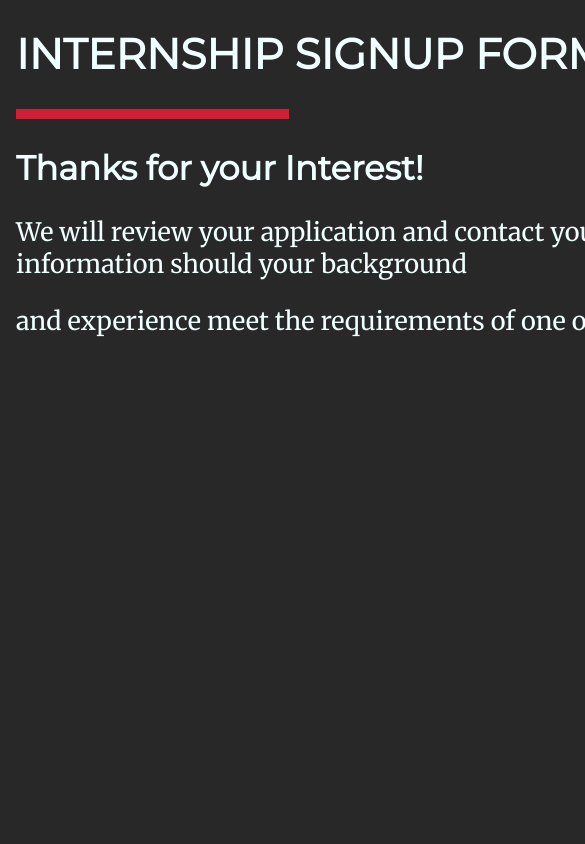
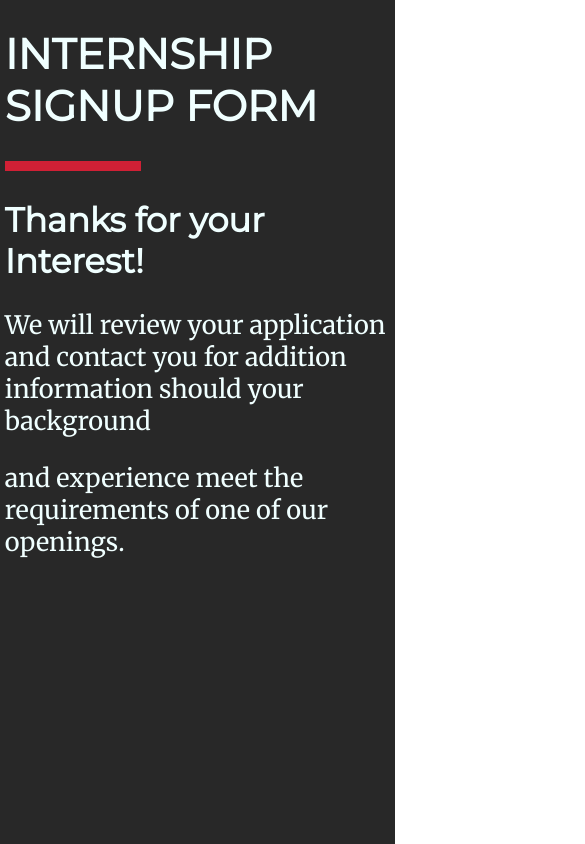
Before and after one commit to TuBl/NorthernFrontEnd, a React (Create React App) app: page / in a window 390 px wide. Both pictures are taken after typing "name@example.com" into the empty fields and a click on the button "Sign Up Now". Shown: the top 844 px of the page, 585 px wide, since content can reach past the window. Built offline with nearby package versions, Linux system fonts and the light colour scheme.

Commit message:
thx styles

```diff
--- a/src/Components/Thanks.js
+++ b/src/Components/Thanks.js
@@ -23,7 +23,7 @@ const Auth = () => {
           </div>
         </div>
       ) : (
-        <div className='bg'>
+        <div className='bgThx'>
           <div clas='container'>
             <div className='heading'>
               <h1>INTERNSHIP SIGNUP FORM</h1>
--- a/src/assets/CSS/styles.css
+++ b/src/assets/CSS/styles.css
@@ -23,6 +23,16 @@ p {
 }
 
 .bg {
+  background: #282828;
+  width: 100%;
+  height: 100vh;
+  display: flex;
+  flex-direction: column;
+  /* justify-content: center; */
+  align-items: center;
+  overflow: hidden;
+}
+.bgThx {
   background: #282828;
   width: 100%;
   height: 100vh;
@@ -135,13 +145,23 @@ p {
 
   .bg {
     background: #282828;
-    width: 200vw;
+    width: 100vw;
     height: 200vh;
     display: flex;
     flex-direction: column;
     /* justify-content: center; */
     align-items: start;
-    padding-left: 1rem;
+    padding-left: 5rem;
+  }
+  .bgThx {
+    background: #282828;
+    width: 100vw;
+    height: 200vh;
+    display: flex;
+    flex-direction: column;
+    /* justify-content: center; */
+    align-items: start;
+    padding-left: 0.3rem;
   }
   .container {
     width: 50%;
```
